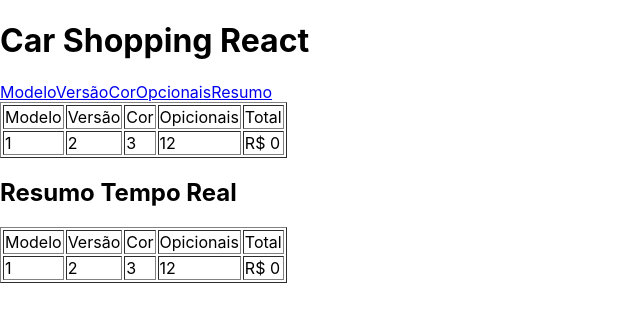
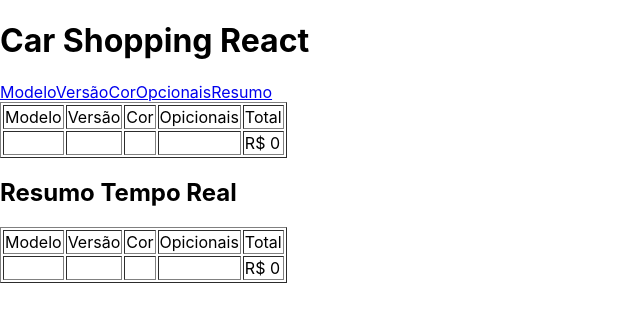
Before and after one commit to iec-ffr/Final, a React (Create React App) app: page /resumo in a window 1280 px wide. Shown: the top 322 px of the page, without its empty margins (0-640 px from the left). Built offline with nearby package versions, Linux system fonts and the light colour scheme.

Commit message:
opcionais adicionados no resumo tempo real

```diff
--- a/src/components/OptionalItem/OptionalItem.js
+++ b/src/components/OptionalItem/OptionalItem.js
@@ -10,13 +10,13 @@ const OptionalItem = props =>{
 
     const dispatch = useDispatch()
 
-    function addStore(optId){
+    function addStore(){
 
-        dispatch({type:'ADD_OPICIONAL',id:optId})
+        dispatch({type:'ADD_OPICIONAL',id:id,price:price,name:name})
     }
 
     return(
-       <div onClick={()=>addStore(id)}>
+       <div onClick={()=>addStore()}>
            <h1>{name}</h1>
            <small>R$ {price.toFixed(2)}</small>
        </div>
--- a/src/store/index.js
+++ b/src/store/index.js
@@ -2,12 +2,13 @@ import { createStore } from 'redux';
 import { arrayExpression } from '@babel/types';
 
 let resumo = {
-  modelo: "1",
-  versao:"2",
-  cor:"3",
-  opicional:[1,2],
+  modelo: "",
+  versao:"",
+  cor:"",
+  opicional:[],
   total:0
 };
+let optTemp = [];
 
 function resum(state = resumo, action) {
 
@@ -25,7 +26,8 @@ function resum(state = resumo, action) {
       resumo.total += action.price
       return resumo
     case 'ADD_OPICIONAL':
-      resumo.opicional = 1
+      optTemp.push(action.name)
+      resumo.opicional = optTemp
       resumo.total += action.price
       return resumo
     default:
--- a/src/views/Resum.js
+++ b/src/views/Resum.js
@@ -23,9 +23,12 @@ const Resum = () =>{
                     <td>{modelo}</td>
                     <td>{versao}</td>
                     <td>{cor}</td>
-                    <td>{
-                        opicional.map(o=>o)
-                    }</td>
+                    <td>
+                        {
+                            opicional.map(o=>o+",")
+
+                        }
+                    </td>
                     <td>
                         R$ {total}
                     </td>
```
